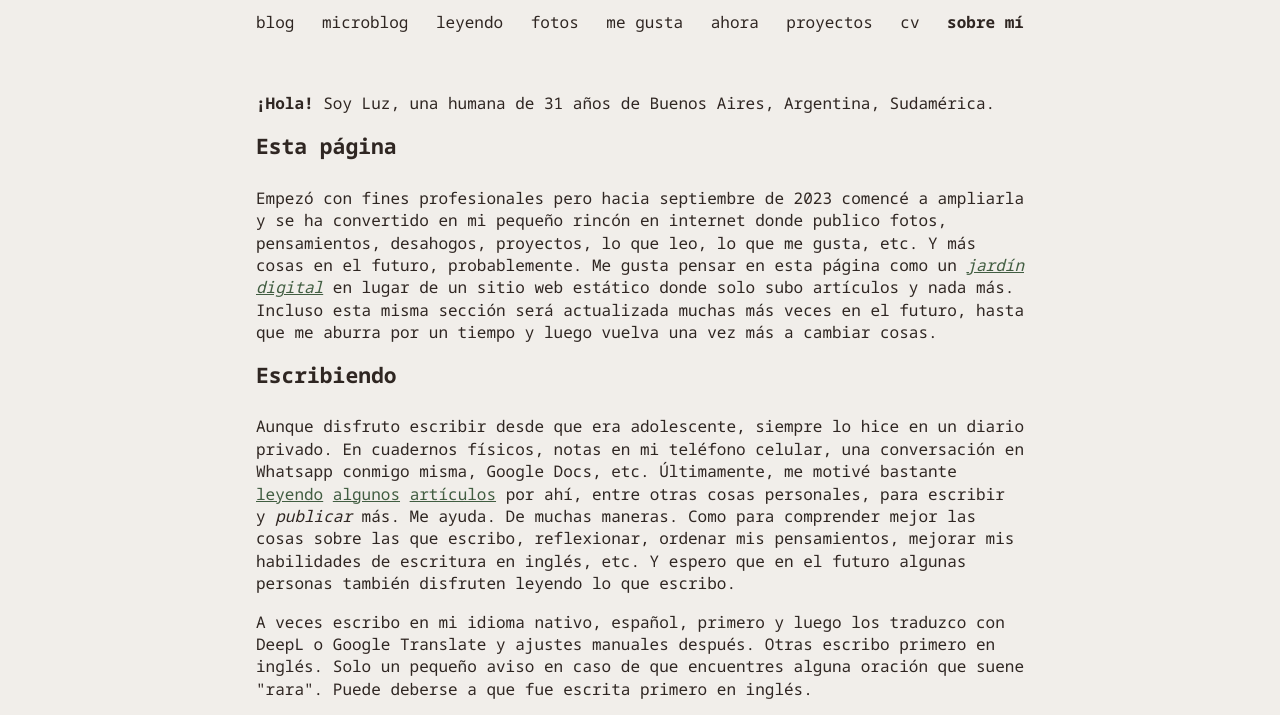
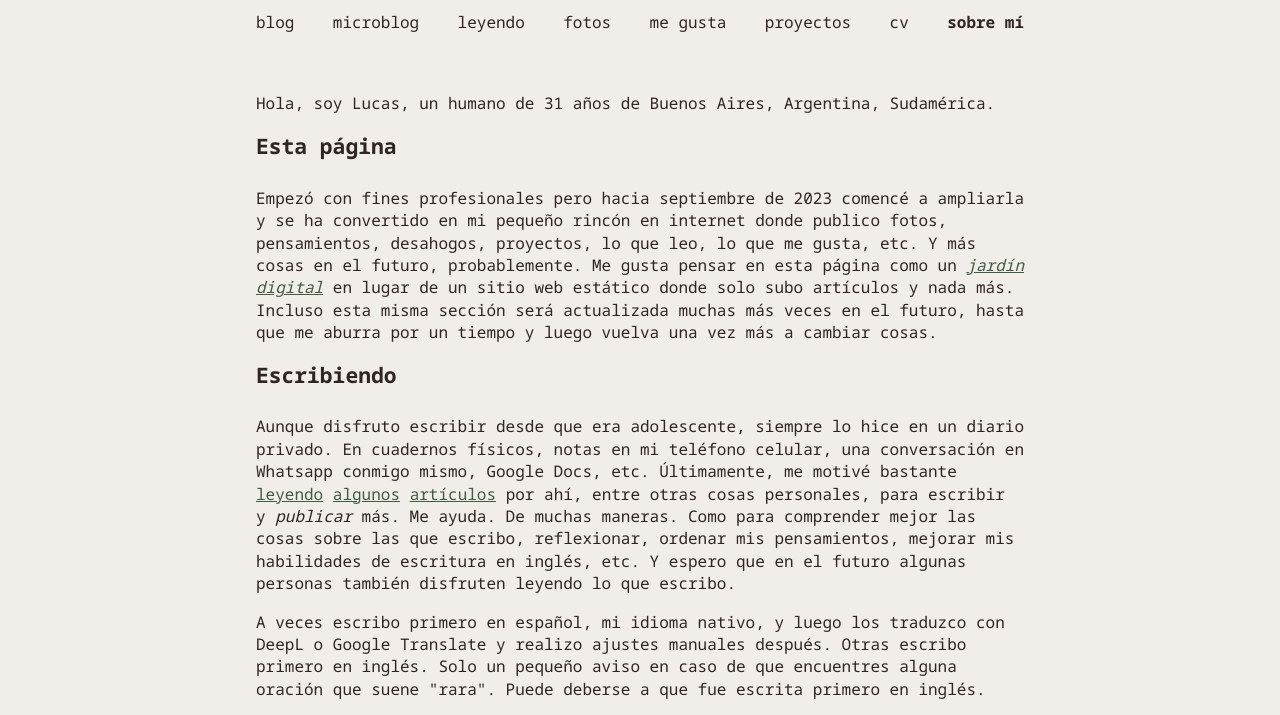
Before and after one commit to luz-ojeda/luz-ojeda.github.io, an Astro site: page /es/sobre in a window 1280 px wide. Shown: the part 70-785 px from the top of the page. Built offline with nearby package versions, Linux system fonts and the light colour scheme; Astro itself is replaced by a stand-in of ours.

Commit message:
disable now page for a while

```diff
--- a/src/components/Nav.astro
+++ b/src/components/Nav.astro
@@ -35,11 +35,11 @@ const translatePath = useTranslatedPath(lang);
                 {t("nav.likes")}
             </NavLink>
         </li>
-        <li>
+        <!-- <li>
             <NavLink href={translatePath("/now")}>
                 {t("nav.now")}
             </NavLink>
-        </li>
+        </li> -->
         <li>
             <NavLink href={translatePath("/projects")}>
                 {t("nav.projects")}
--- a/src/pages/es/sobre.mdx
+++ b/src/pages/es/sobre.mdx
@@ -4,7 +4,7 @@ layout: '../../layouts/Base.astro'
 import { calcAge } from "../../utils/calcAge";
 export const age = calcAge;
 
-**¡Hola!** Soy Luz, una humana de {age} años de Buenos Aires, Argentina, Sudamérica.
+Hola, soy Lucas, un humano de {age} años de Buenos Aires, Argentina, Sudamérica.
 
 ## Esta página
 
@@ -12,9 +12,9 @@ Empezó con fines profesionales pero hacia septiembre de 2023 comencé a ampliar
 
 ## Escribiendo
 
-Aunque disfruto escribir desde que era adolescente, siempre lo hice en un diario privado. En cuadernos físicos, notas en mi teléfono celular, una conversación en Whatsapp conmigo misma, Google Docs, etc. Últimamente, me motivé bastante [leyendo](https://jsomers.net/blog/more-people-should-write) [algunos](https://moretothat.com/writing-and-wisdom/) [artículos](https://whiona.weblog.lol/2023/10/what-happened-to-blogging-for-the-hell-of-it) por ahí, entre otras cosas personales, para escribir y _publicar_ más. Me ayuda. De muchas maneras. Como para comprender mejor las cosas sobre las que escribo, reflexionar, ordenar mis pensamientos, mejorar mis habilidades de escritura en inglés, etc. Y espero que en el futuro algunas personas también disfruten leyendo lo que escribo.
+Aunque disfruto escribir desde que era adolescente, siempre lo hice en un diario privado. En cuadernos físicos, notas en mi teléfono celular, una conversación en Whatsapp conmigo mismo, Google Docs, etc. Últimamente, me motivé bastante [leyendo](https://jsomers.net/blog/more-people-should-write) [algunos](https://moretothat.com/writing-and-wisdom/) [artículos](https://whiona.weblog.lol/2023/10/what-happened-to-blogging-for-the-hell-of-it) por ahí, entre otras cosas personales, para escribir y _publicar_ más. Me ayuda. De muchas maneras. Como para comprender mejor las cosas sobre las que escribo, reflexionar, ordenar mis pensamientos, mejorar mis habilidades de escritura en inglés, etc. Y espero que en el futuro algunas personas también disfruten leyendo lo que escribo.
 
-A veces escribo en mi idioma nativo, español, primero y luego los traduzco con DeepL o Google Translate y ajustes manuales después. Otras escribo primero en inglés. Solo un pequeño aviso en caso de que encuentres alguna oración que suene "rara". Puede deberse a que fue escrita primero en inglés.
+A veces escribo primero en español, mi idioma nativo, y luego los traduzco con DeepL o Google Translate y realizo ajustes manuales después. Otras escribo primero en inglés. Solo un pequeño aviso en caso de que encuentres alguna oración que suene "rara". Puede deberse a que fue escrita primero en inglés.
 
 ## Lo que hago
 
```
Also changed, not shown: src/pages/_now.md (renamed from src/pages/now.md, +1 -1 lines), src/pages/es/_ahora.md (renamed from src/pages/es/ahora.md).
